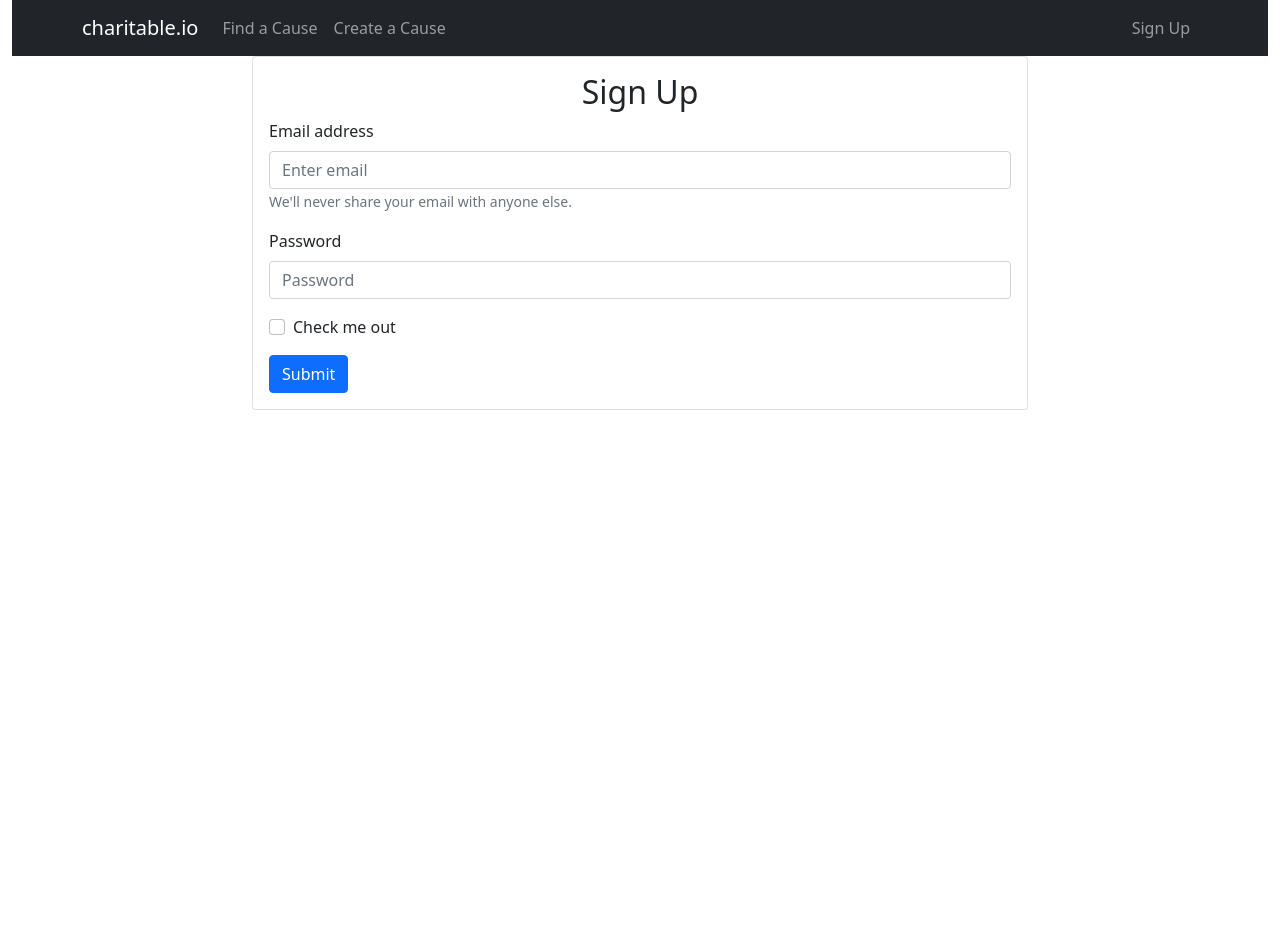
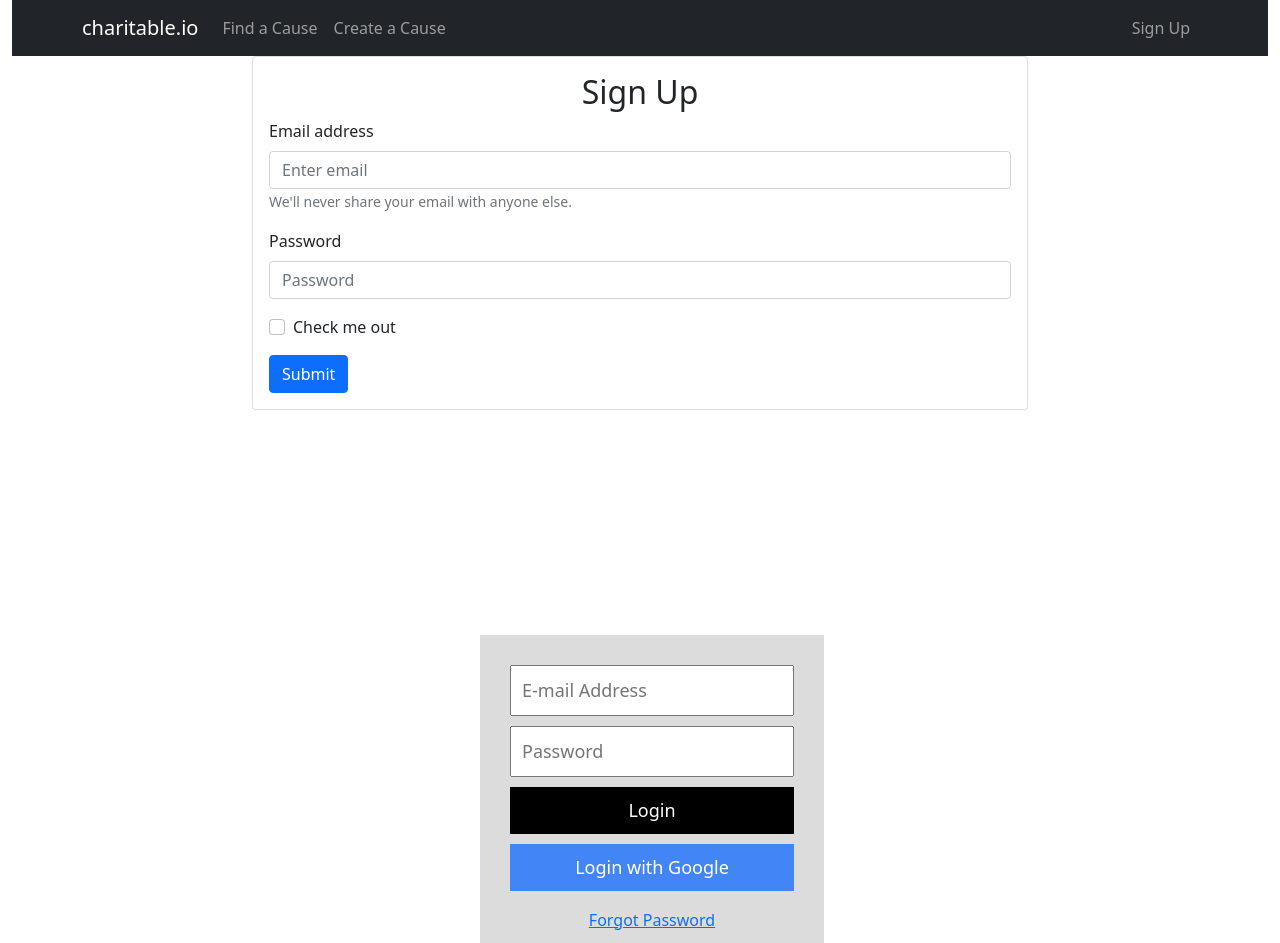
Before and after one commit to rolandsaav/HackGwinnett, a React (Create React App) app in the folder frontend/: page / in a window 1280 px wide. Shown: the top 943 px of the page. Before the commit the page ends 800 px from the top, so only its background shows below. Built offline with nearby package versions, Linux system fonts and the light colour scheme; no server answers.

Commit message:
Google Sign In

```diff
--- a/frontend/src/components/App.js
+++ b/frontend/src/components/App.js
@@ -4,6 +4,7 @@ import Signup from "./Signup"
 import { BrowserRouter as Router, Switch, Route } from "react-router-dom"
 import {Container} from "react-bootstrap"
 import Navigator from "./Navigator";
+import Login from "./Login"
 
 function App() {
   return (
@@ -12,10 +13,12 @@ function App() {
         <div className="w-100">
           <Navigator/>
           <Signup/>
+          <Switch>
+            <Route exact path="/" component={Login} />
+          </Switch>
         </div>
       </Container>
     </Router>
-
   );
 }
 
--- /dev/null
+++ b/frontend/src/components/Login.css
@@ -0,0 +1,33 @@
+.login {
+    height: 100vh;
+    width: 100vw;
+    display: flex;
+    align-items: center;
+    justify-content: center;
+  }
+  .login__container {
+    display: flex;
+    flex-direction: column;
+    text-align: center;
+    background-color: #dcdcdc;
+    padding: 30px;
+  }
+  .login__textBox {
+    padding: 10px;
+    font-size: 18px;
+    margin-bottom: 10px;
+  }
+  .login__btn {
+    padding: 10px;
+    font-size: 18px;
+    margin-bottom: 10px;
+    border: none;
+    color: white;
+    background-color: black;
+  }
+  .login__google {
+    background-color: #4285f4;
+  }
+  .login div {
+    margin-top: 7px;
+  }
--- /dev/null
+++ b/frontend/src/components/Login.js
@@ -0,0 +1,54 @@
+import React, { useEffect, useState } from "react";
+import { Link, useHistory } from "react-router-dom";
+import { auth, signInWithEmailAndPassword, signInWithGoogle } from "../firebase";
+import { useAuthState } from "react-firebase-hooks/auth";
+import "./Login.css";
+function Login() {
+  const [email, setEmail] = useState("");
+  const [password, setPassword] = useState("");
+  const [user, loading, error] = useAuthState(auth);
+  const history = useHistory();
+  useEffect(() => {
+    if (loading) {
+      // maybe trigger a loading screen
+      return;
+    }
+    if (user) history.replace("/dashboard");
+  }, [user, loading]);
+  return (
+    <div className="login">
+      <div className="login__container">
+        <input
+          type="text"
+          className="login__textBox"
+          value={email}
+          onChange={(e) => setEmail(e.target.value)}
+          placeholder="E-mail Address"
+        />
+        <input
+          type="password"
+          className="login__textBox"
+          value={password}
+          onChange={(e) => setPassword(e.target.value)}
+          placeholder="Password"
+        />
+        <button
+          className="login__btn"
+          onClick={() => signInWithEmailAndPassword(email, password)}
+        >
+          Login
+        </button>
+        <button className="login__btn login__google" onClick={signInWithGoogle}>
+          Login with Google
+        </button>
+        <div>
+          <Link to="/reset">Forgot Password</Link>
+        </div>
+        <div>
+          Don't have an account? <Link to="/register">Register</Link> now.
+        </div>
+      </div>
+    </div>
+  );
+}
+export default Login;
--- a/frontend/src/firebase.js
+++ b/frontend/src/firebase.js
@@ -1,10 +1,24 @@
 // Import the functions you need from the SDKs you need
-import { initializeApp } from "firebase/app";
+import firebase from "firebase/compat/app"
+import "firebase/compat/auth"
+import "firebase/compat/firestore"
 
 // TODO: Add SDKs for Firebase products that you want to use
 // https://firebase.google.com/docs/web/setup#available-libraries
 
 // Your web app's Firebase configuration
+
+
+const firebaseConfig = {
+  apiKey: "AIzaSyD0W6DqcOFuIO93ntOpmw4R26WmkqHWed4",
+  authDomain: "supportio.firebaseapp.com",
+  databaseURL: "https://supportio-default-rtdb.firebaseio.com",
+  projectId: "supportio",
+  storageBucket: "supportio.appspot.com",
+  messagingSenderId: "571076329013",
+  appId: "1:571076329013:web:e96841e09fcf4c00697b7c"
+};
+
 const app = firebase.initializeApp(firebaseConfig);
 const auth = app.auth();
 const db = app.firestore();
@@ -71,19 +85,6 @@ const logout = () => {
   auth.signOut();
 };
 
-const firebaseConfig = {
-  apiKey: "AIzaSyD0W6DqcOFuIO93ntOpmw4R26WmkqHWed4",
-  authDomain: "supportio.firebaseapp.com",
-  databaseURL: "https://supportio-default-rtdb.firebaseio.com",
-  projectId: "supportio",
-  storageBucket: "supportio.appspot.com",
-  messagingSenderId: "571076329013",
-  appId: "1:571076329013:web:e96841e09fcf4c00697b7c"
-};
-
-// Initialize Firebase
-const app = initializeApp(firebaseConfig);
-
 export {
   auth,
   db,
```
Also changed, not shown: 1 other file (tests, documents, lock files or other folders).
